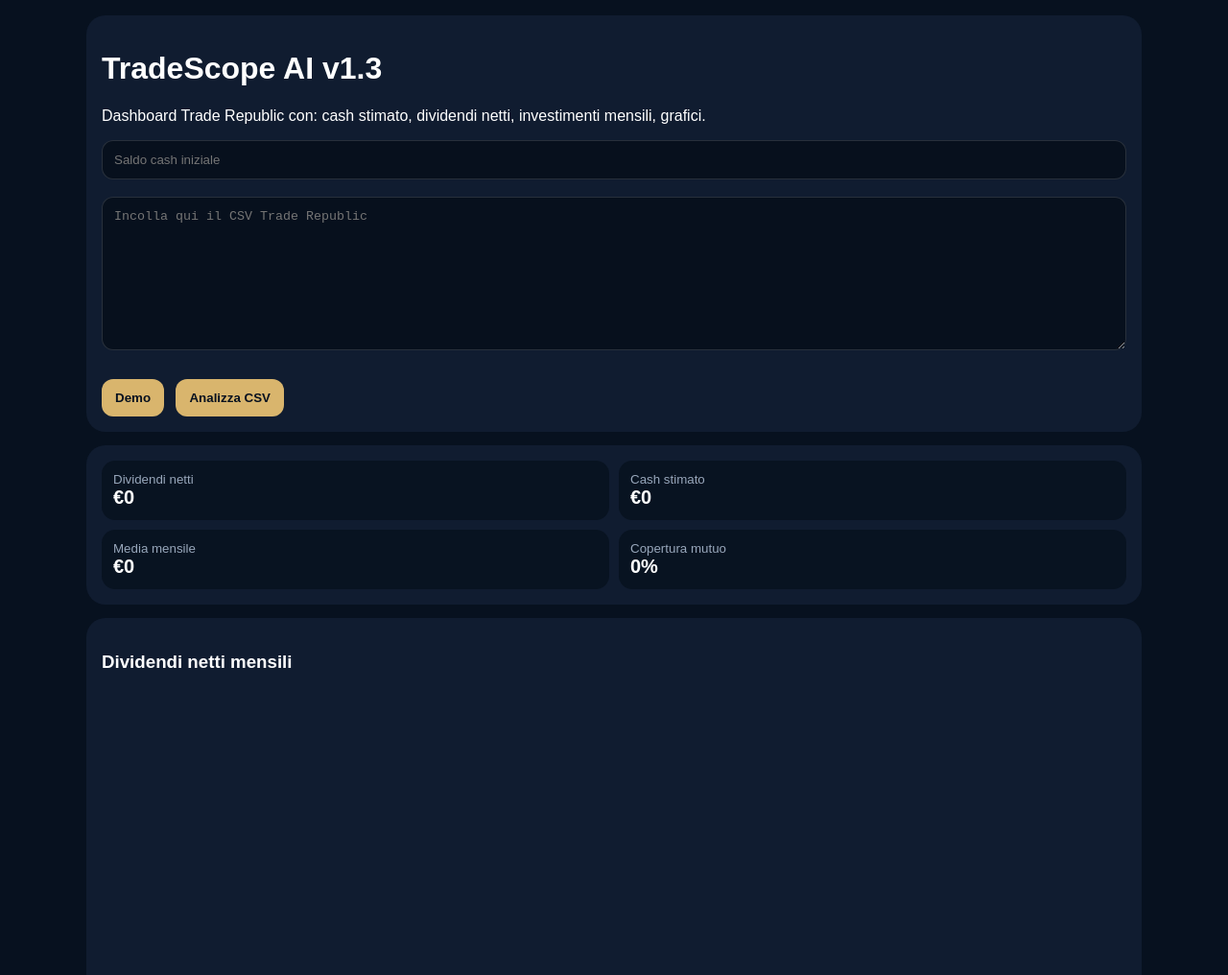
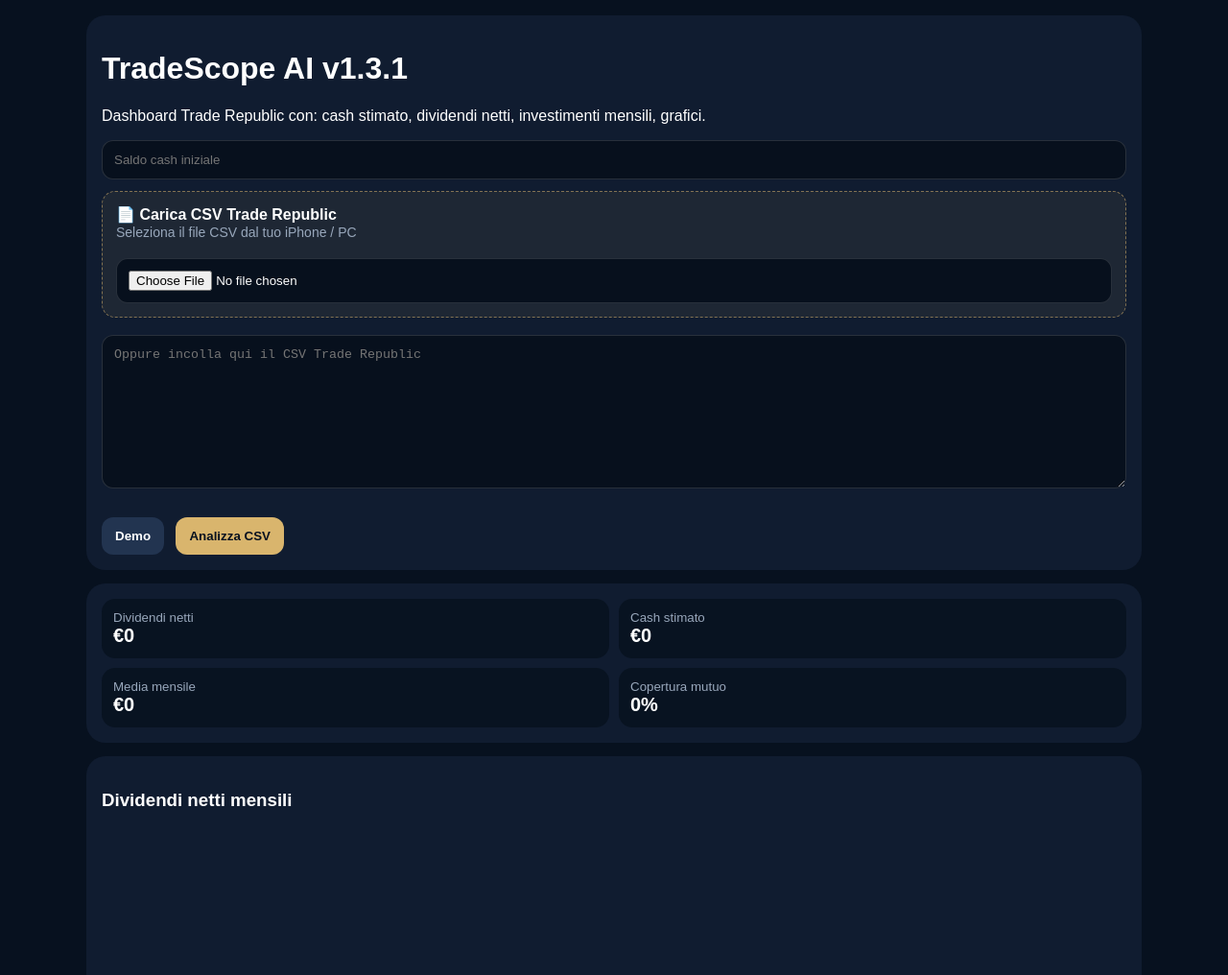
Before and after one commit to Manuelebertelli/trade-scopeAI, a plain HTML site: page index.html in a window 1280 px wide. Shown: the top 1016 px of the page at 96% size. Drawn offline with nearby package versions, Linux system fonts and the light colour scheme.

Commit message:
Update index.html

```diff
--- a/index.html
+++ b/index.html
@@ -3,7 +3,7 @@
 <head>
 <meta charset="utf-8">
 <meta name="viewport" content="width=device-width,initial-scale=1">
-<title>TradeScope AI v1.3</title>
+<title>TradeScope AI v1.3.1</title>
 
 <script src="https://cdn.jsdelivr.net/npm/chart.js"></script>
 
@@ -55,6 +55,11 @@
 margin-top:8px;
 }
 
+.btn.secondary{
+background:#223450;
+color:white;
+}
+
 .chartbox{
 height:320px;
 margin-top:14px;
@@ -80,6 +85,14 @@
 .box strong{
 font-size:20px;
 }
+
+.filebox{
+border:1px dashed #d9b56d88;
+background:#d9b56d12;
+padding:14px;
+border-radius:14px;
+margin-top:12px;
+}
 </style>
 </head>
 
@@ -89,7 +102,7 @@
 
 <div class="card">
 
-<h1>TradeScope AI v1.3</h1>
+<h1>TradeScope AI v1.3.1</h1>
 
 <p>
 Dashboard Trade Republic con:
@@ -104,15 +117,31 @@
 type="number"
 placeholder="Saldo cash iniziale">
 
+<div class="filebox">
+<label for="csvUpload">
+<b>📄 Carica CSV Trade Republic</b><br>
+<span style="color:#98a7bb;font-size:14px">
+Seleziona il file CSV dal tuo iPhone / PC
+</span>
+</label>
+
 <br><br>
+
+<input
+id="csvUpload"
+type="file"
+accept=".csv,text/csv">
+</div>
+
+<br>
 
 <textarea
 id="rawInput"
-placeholder="Incolla qui il CSV Trade Republic"></textarea>
+placeholder="Oppure incolla qui il CSV Trade Republic"></textarea>
 
 <br><br>
 
-<button class="btn" id="demoBtn">
+<button class="btn secondary" id="demoBtn">
 Demo
 </button>
 
@@ -397,7 +426,7 @@
 
 if(!txt.trim()){
 
-alert('Inserisci un CSV')
+alert('Inserisci o carica un CSV')
 
 return
 
@@ -421,6 +450,38 @@
 
 }
 
+$('#csvUpload').addEventListener('change', async e=>{
+
+try{
+
+const file = e.target.files[0]
+
+if(!file){
+return
+}
+
+const text = await file.text()
+
+$('#rawInput').value = text
+
+const rows = parseCSV(text)
+
+analyze(rows)
+
+}
+catch(err){
+
+console.error(err)
+
+alert(
+'Errore caricamento CSV:\\n'+
+(err.message || err)
+)
+
+}
+
+})
+
 $('#demoBtn').onclick = ()=>{
 
 const demo =
```
